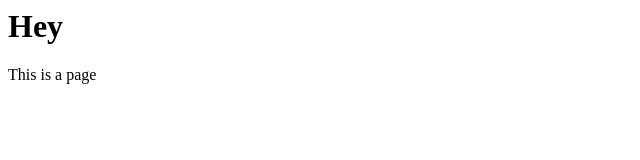
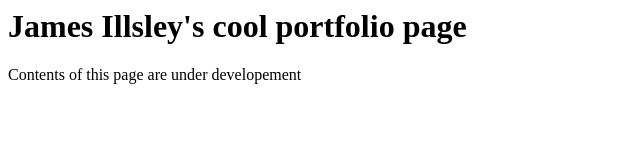
Before and after one commit to JamesIllsley/JamesIllsley.github.io, a plain HTML site: page index.html in a window 1280 px wide. Shown: the whole page, without its empty margins (0-640 px from the left). Drawn offline with Linux system fonts and the light colour scheme.

Commit message:
Updated Page contents

```diff
--- a/index.html
+++ b/index.html
@@ -1,6 +1,6 @@
 <html>
 <body>
-<h1>Hey</h1>
-<p>This is a page</p>
+<h1>James Illsley's cool portfolio page</h1>
+<p>Contents of this page are under developement</p>
 </body>
 </html>
```
